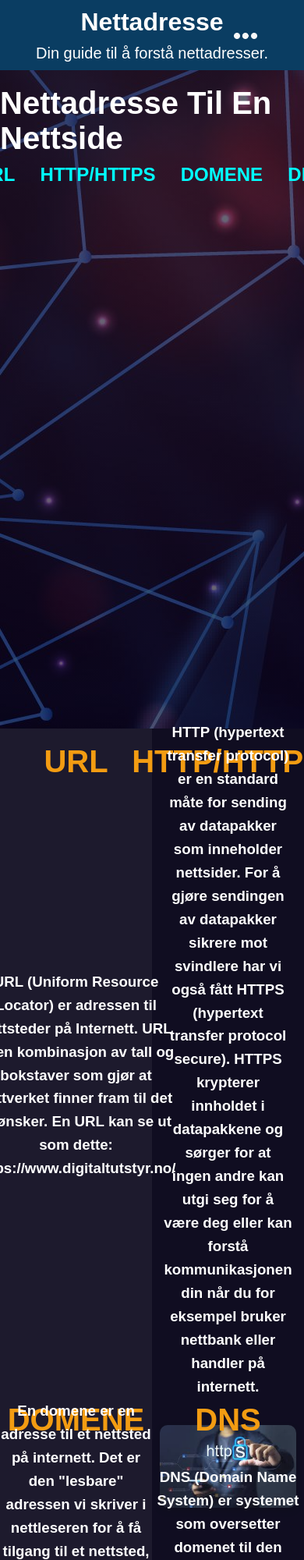
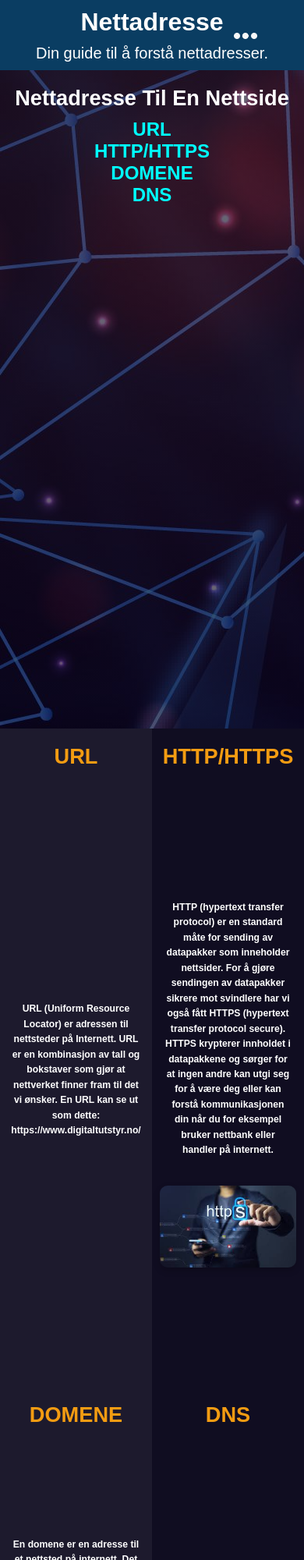
Before and after one commit to Banan358/prosjekt-om-kommunikasjon, a plain HTML site: page Nettadresse_til_en_nettside.html in a window 390 px wide. Shown: the top 2000 px of the page at 78% size. Drawn offline with Linux system fonts and the light colour scheme.

Commit message:
media queries på nettadresser

```diff
--- a/style4.css
+++ b/style4.css
@@ -5,7 +5,6 @@
     text-decoration: none;
     font-family: Arial, sans-serif;
 }
-
 
 header {
     background-color: #0a3d62;
@@ -193,3 +192,65 @@ footer {
     text-align: center;
     font-size: 14px;
 }
+/*
+.section2 h3{
+    font-size: calc(0.5rem + 1vw);
+}
+*/
+
+
+@media (max-width: 1100px) {
+    .body{
+        font-size: 0.9rem;
+    }
+}
+
+@media (max-width: 855px) {
+    .body{
+        font-size: 0.8rem;
+    }
+}
+
+@media (max-width: 700px) {
+    .body{
+        font-size: 0.75rem;
+    }
+}
+
+@media (max-width: 590px) {
+    .body{
+        font-size: 0.7rem;
+    }
+}
+
+
+@media (max-width: 530px) {
+    .body{
+        font-size: 0.65rem;
+    }
+    .title{
+        font-size: 2rem;
+    }
+    .secondary_title{
+        font-size: 2rem;
+    }
+
+}
+
+@media (max-width: 500px) {
+    .links{
+        display: flex;
+        flex-direction: column;
+        justify-content: center;
+        align-items: center;
+    }
+}
+
+@media (max-width: 450px) {
+    .title{
+        font-size: 1.7rem;
+    }
+    .secondary_title{
+        font-size: 1.7rem;
+    }
+}
```
